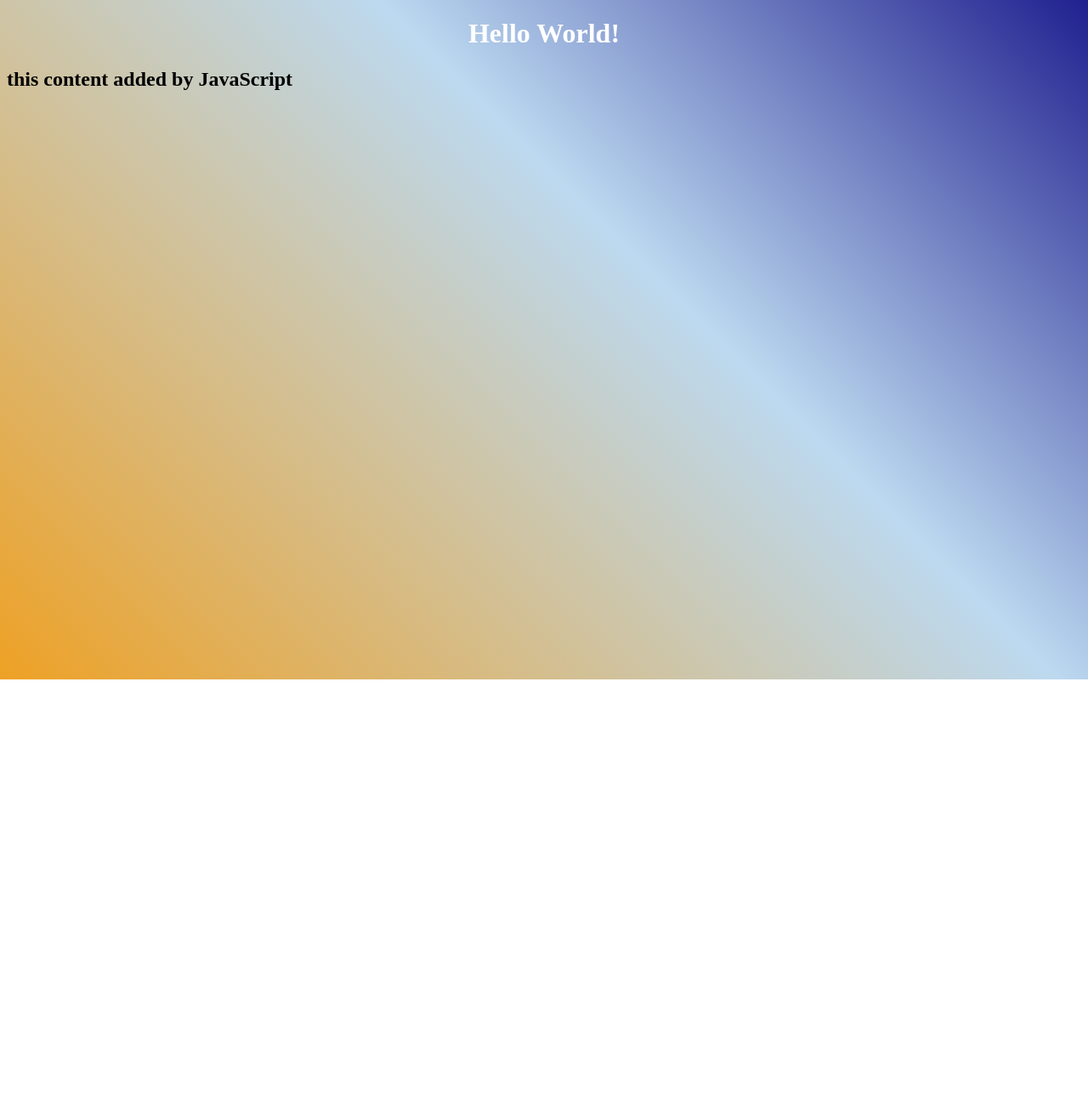
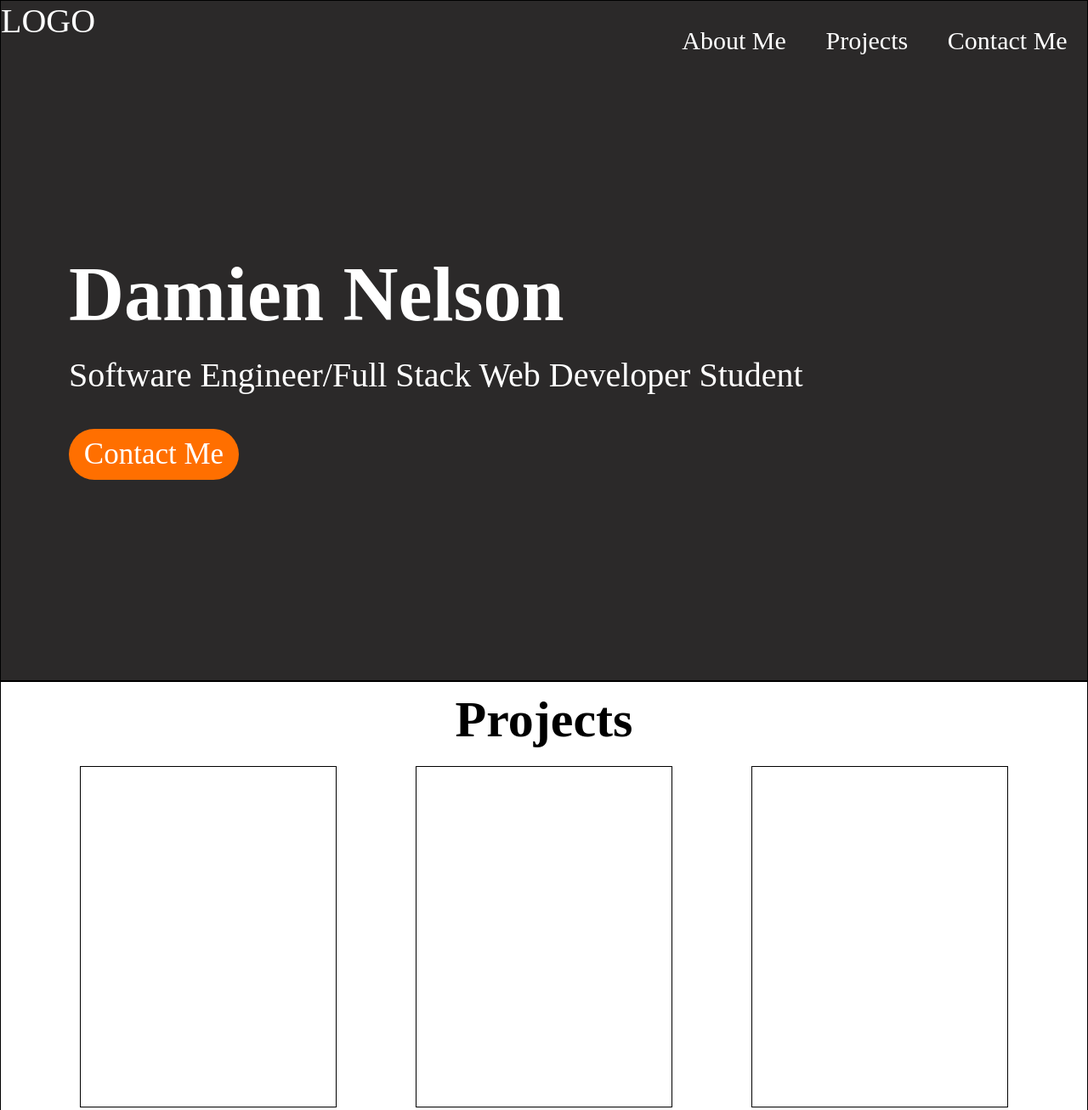
Before and after one commit to DNelson35/my-project-website-1, a plain HTML site: page index.html in a window 1280 px wide. Shown: the top 1307 px of the page at 85% size. Before the commit the page ends 800 px from the top, so only its background shows below. Drawn offline with Linux system fonts and the light colour scheme.

Commit message:
test diffrent design for website

```diff
--- a/index.html
+++ b/index.html
@@ -1,12 +1,39 @@
 <!DOCTYPE html>
 <html lang="en">
     <head>
+        <meta charset="UTF-8" />
+        <meta name="viewport" content="width=device-width, initial-scale=1.0" />
         <link rel="stylesheet" href="style.css"/>
         <title>My Project Website 1</title>
     </head>
     <body>
-        <h1>Hello World!</h1>
+        <section class="section a">
+                <nav>
+                    <div>LOGO</div>
+                    <ul>
+                        <li>About Me</li>
+                        <li>Projects</li>
+                        <li>Contact Me</li>
+                    </ul>
+                </nav>
+                <div class="intro">
+                    <h1>Damien Nelson</h1>
+                    <p>Software Engineer/Full Stack Web Developer Student </p>
+                    <div type="button" id="contact">Contact Me</div>
+                </div>
+        </section>
+        <section class="section b">
+            <h2>Projects</h2>
+            <div class="card-container">
+                <div class="cards"></div>
+                <div class="cards"></div>
+                <div class="cards"></div>
+            </div>
+        </section>
+        <section class="section c">
+        <footer></footer>
+
+        </section>
         <script src="script.js"></script>
-
     </body>
 </html>
--- a/script.js
+++ b/script.js
@@ -1,4 +1,4 @@
-const h2 = document.createElement("h2");
+/*const h2 = document.createElement("h2");
 h2.textContent = "this content added by JavaScript";
 
-document.querySelector("body").appendChild(h2);
+document.querySelector("body").appendChild(h2);*/
--- a/style.css
+++ b/style.css
@@ -1,11 +1,90 @@
-html {
-    min-height: 100%;
+section{
+    height: 500px;
+    background: white;
+    border: solid black 1px;
+    font-size: 40px;
 }
-h1 {
-    text-align: center;
-    color: white;
+body {
+    margin: 0;
 }
 
-body {
-    background: linear-gradient(45deg, rgb(238, 161, 37),rgb(188, 217, 240)60%,rgb(32, 32, 143));
+.a {
+background-color: rgb(43, 41, 41);
+height: 100vh;
+color: white;
+
 }
+
+footer {
+    height: 500px;
+    background-color: rgb(43, 41, 41);
+}
+
+nav {
+    display: flex;
+    justify-content: space-between;
+}
+
+ul {
+    display: flex;
+    list-style-type: none;
+    width: 500px;
+    justify-content: space-around;
+    font-size: 30px;
+}
+
+li {
+    text-decoration: none;
+
+}
+
+h1 {
+    font-size: 90px;
+    margin: 0;
+}
+
+p {
+    margin-top: 20px;
+}
+.intro {
+    margin-top: 200px;
+    margin-left: 80px;
+
+}
+
+#contact {
+    background-color: rgb(255, 111, 0);
+    border-radius: 40px;
+    width: 200px;
+    height: 60px;
+    display: flex;
+    justify-content: center;
+    align-items: center;
+    margin-top: 20px;
+    font-size: 35px;
+
+}
+
+.b {
+    height: 600px;
+}
+
+h2 {
+    margin-top: 10px;
+    margin-bottom: 20px;
+    text-align: center;
+}
+
+.card-container {
+    display: flex;
+    justify-content: center;
+    justify-content: space-evenly;
+}
+.cards {
+    display: inline-flex;
+    border: solid black 1px;
+    height: 400px;
+    width: 300px;
+
+
+}
```
